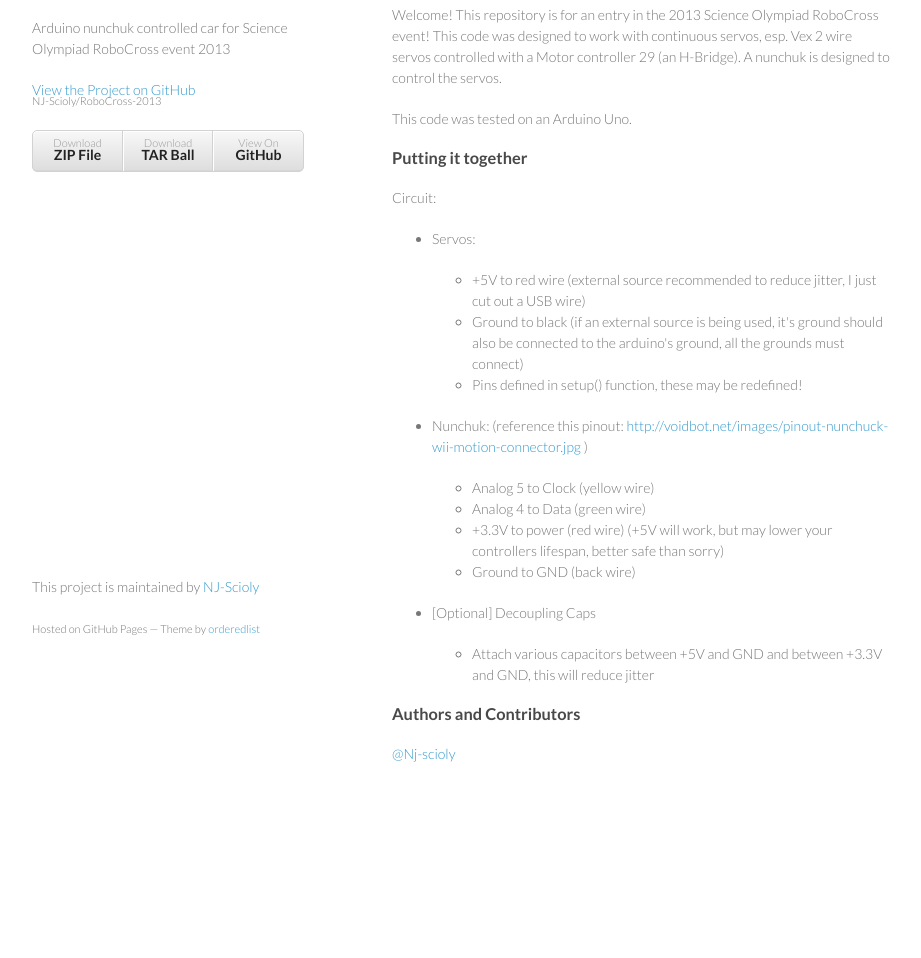
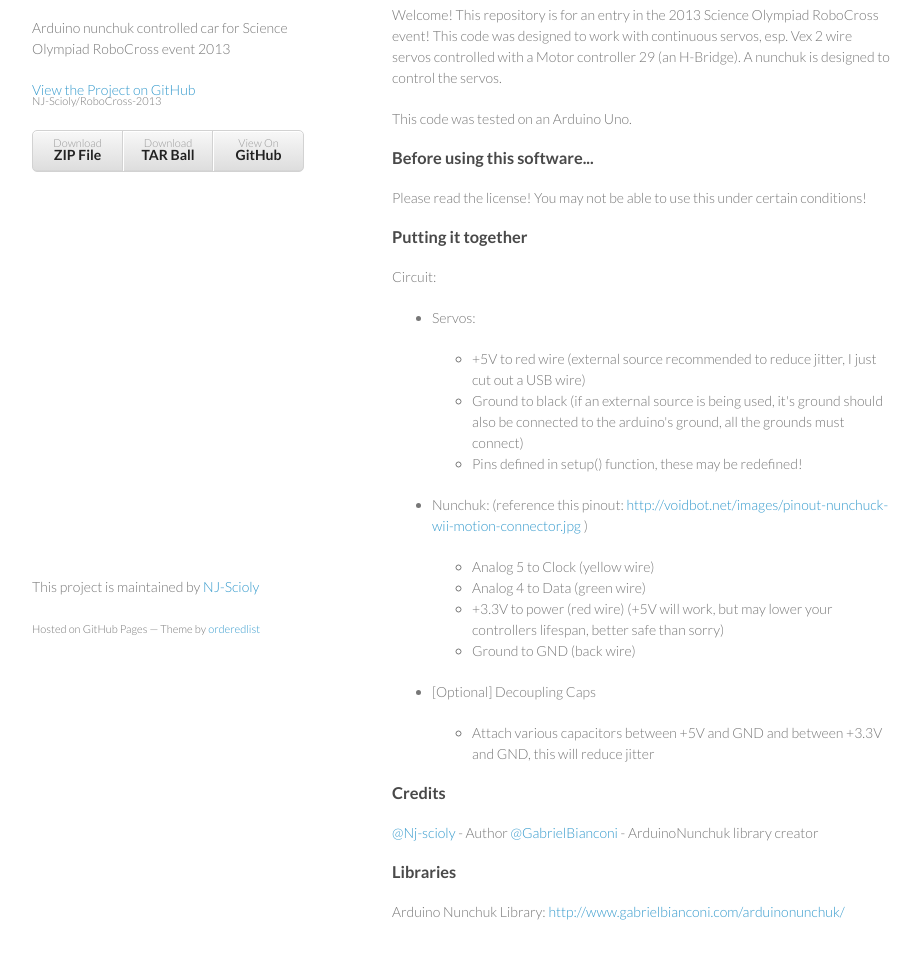
Before and after one commit to NJ-Scioly/RoboCross-2013, a plain HTML site: page index.html in a window 1280 px wide. Shown: the part 92-1050 px from the top of the page, without its empty margins (178-1099 px from the left). Before the commit the page ends 926 px from the top, so only its background shows below. Drawn offline with Linux system fonts and the light colour scheme.

Commit message:
Create gh-pages branch via GitHub

```diff
--- a/index.html
+++ b/index.html
@@ -38,6 +38,11 @@ A nunchuk is designed to control the servos.</p>
 <p>This code was tested on an Arduino Uno.</p>
 
 <h3>
+<a name="before-using-this-software" class="anchor" href="#before-using-this-software"><span class="octicon octicon-link"></span></a>Before using this software...</h3>
+
+<p>Please read the license! You may not be able to use this under certain conditions!</p>
+
+<h3>
 <a name="putting-it-together" class="anchor" href="#putting-it-together"><span class="octicon octicon-link"></span></a>Putting it together</h3>
 
 <p>Circuit:</p>
@@ -70,9 +75,16 @@ A nunchuk is designed to control the servos.</p>
 </ul>
 </li>
 </ul><h3>
-<a name="authors-and-contributors" class="anchor" href="#authors-and-contributors"><span class="octicon octicon-link"></span></a>Authors and Contributors</h3>
+<a name="credits" class="anchor" href="#credits"><span class="octicon octicon-link"></span></a>Credits</h3>
 
-<p><a href="https://github.com/Nj-scioly" class="user-mention">@Nj-scioly</a></p>
+<p><a href="https://github.com/Nj-scioly" class="user-mention">@Nj-scioly</a> - Author
+<a href="https://github.com/GabrielBianconi" class="user-mention">@GabrielBianconi</a> - ArduinoNunchuk library creator</p>
+
+<h3>
+<a name="libraries" class="anchor" href="#libraries"><span class="octicon octicon-link"></span></a>Libraries</h3>
+
+<p>Arduino Nunchuk Library:
+<a href="http://www.gabrielbianconi.com/arduinonunchuk/">http://www.gabrielbianconi.com/arduinonunchuk/</a></p>
       </section>
       <footer>
         <p>This project is maintained by <a href="https://github.com/NJ-Scioly">NJ-Scioly</a></p>
```
Also changed, not shown: params.json (+1 -1 lines).
